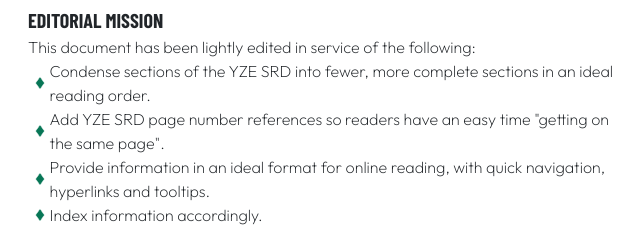
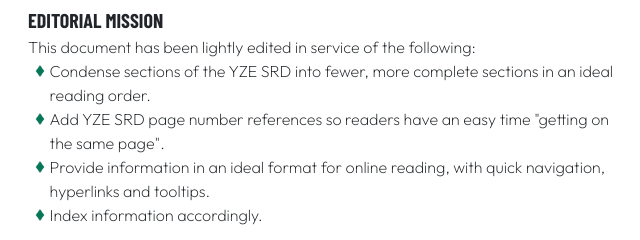
Before and after one commit to callmepartario/og-yzesrd, a plain HTML site: page index.html in a window 1280 px wide. Shown: the part 1016-1256 px from the top of the page, 0-640 px from the left. Drawn offline with Linux system fonts and the light colour scheme.

Commit message:
bullet positioning

```diff
--- a/css/og-yzesrd.css
+++ b/css/og-yzesrd.css
@@ -288,7 +288,7 @@ ul.og-list-diamond {
 ul.og-list-diamond li {
 	padding-left: 1.25rem;
 	background-repeat: no-repeat;
-	background-position: 0.25rem;
+	background-position: 0.25rem 0.4rem;
 	background-size: 0.75rem;
 }
 .theme-light ul.og-list-diamond li { background-image: url('../images/diamond-dark.webp'); }
```
